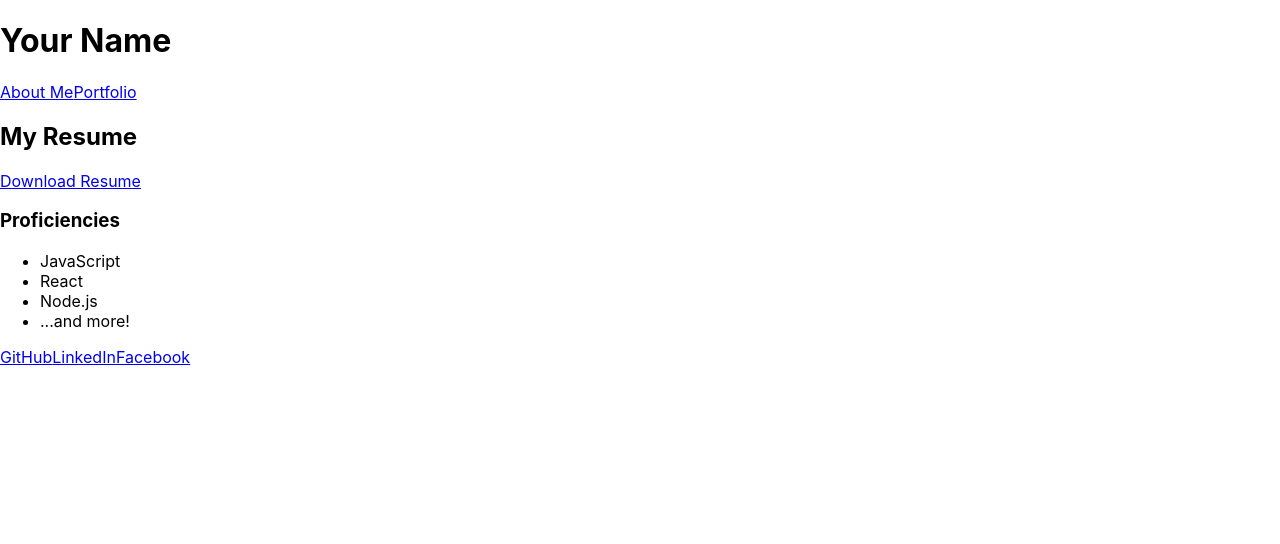
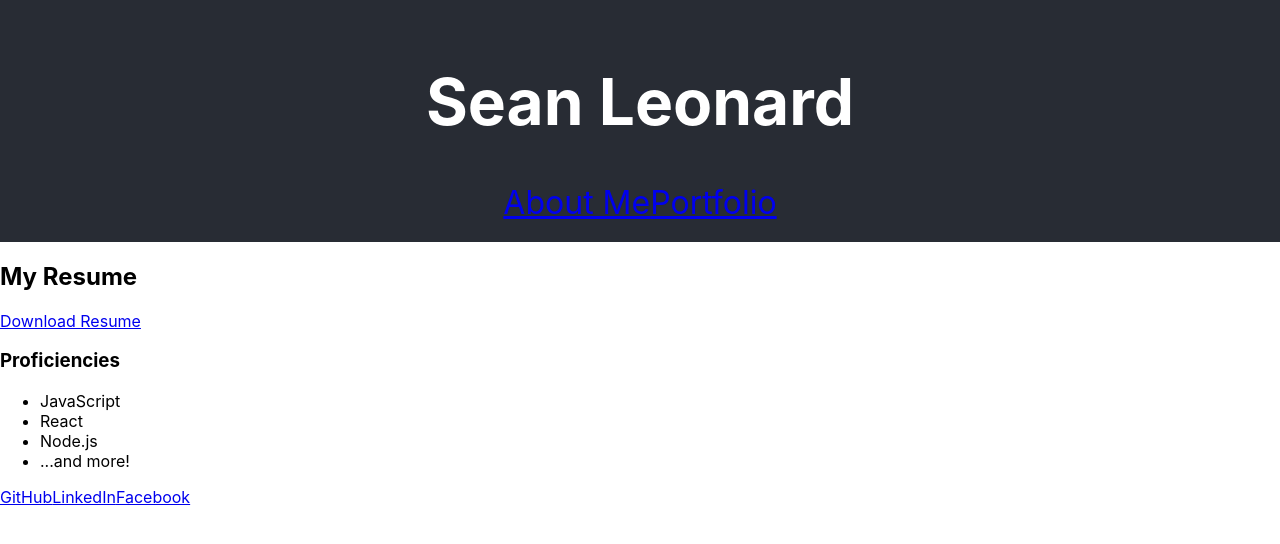
Before and after one commit to sleonny/Developer-Portfolio, a React (Create React App) app: page /resume in a window 1280 px wide. Shown: the top 544 px of the page. Built offline with nearby package versions, Linux system fonts and the light colour scheme; the HTML template or start-up script is replaced by a standard one.

Commit message:
css for header

```diff
--- a/src/components/header/header.css
+++ b/src/components/header/header.css
@@ -0,0 +1,7 @@
+.header{
+    background-color: #282c34;
+    padding: 20px 0;
+    color: white;
+    text-align: center;
+    font-size: 2em;
+}
--- a/src/components/header/header.js
+++ b/src/components/header/header.js
@@ -5,7 +5,7 @@ import "./Header.css";
 const Header = () => {
   return (
     <div className="header">
-      <h1>Your Name</h1>
+      <h1>Sean Leonard</h1>
       <Navigation />
     </div>
   );
```
